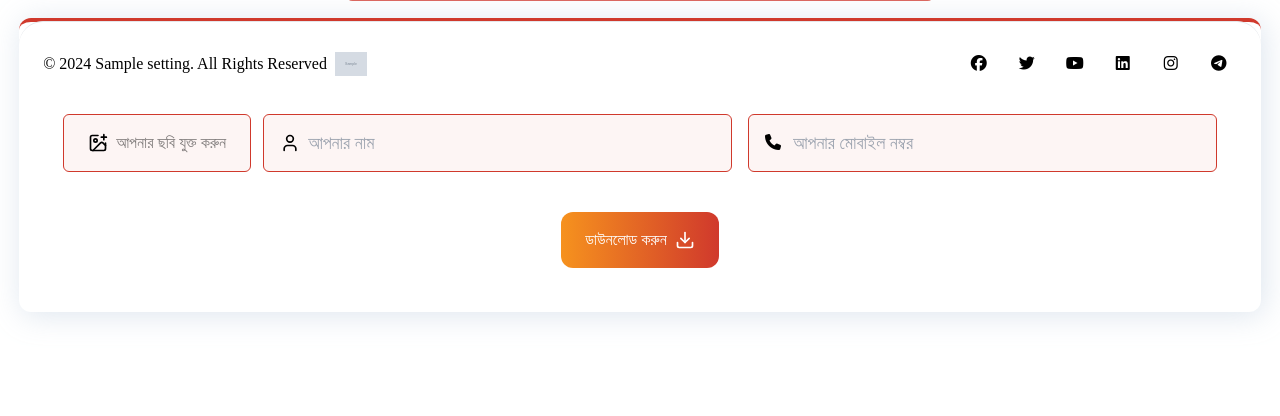
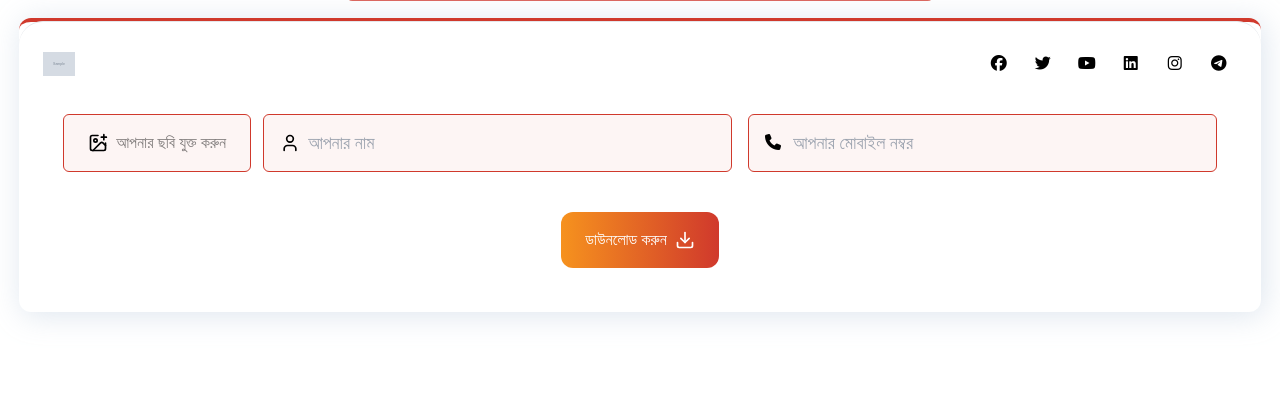
Before and after one commit to Azizul-Islam/frame, a Laravel app: page / in a window 1280 px wide. Shown: the part 694-1110 px from the top of the page. Run offline with Laravel 10, Linux system fonts and the light colour scheme; tables that the repository leaves empty hold one stand-in row (values such as "Sample post"); grey boxes marked "Sample" are stand-in pictures; some libraries are stand-ins or nearby versions; some web fonts are replaced.

Commit message:
some setting changes

```diff
--- a/app/Http/Controllers/CampaignController.php
+++ b/app/Http/Controllers/CampaignController.php
@@ -91,7 +91,7 @@ class CampaignController extends Controller
             'instruction_bn' => 'required|string',
             'description_en' => 'required|string',
             'description_bn' => 'required|string',
-            'frame_one'          => 'required|mimes:jpeg,jpg,png',
+            'frame_one'          => 'nullable|mimes:jpeg,jpg,png',
             'frame_two'         => 'nullable|mimes:jpeg,jpg,png'
         ]);
         //if request has any frame
--- a/resources/views/welcome.blade.php
+++ b/resources/views/welcome.blade.php
@@ -262,11 +262,13 @@
                 <div class="container">
                     <div class="flex items-center justify-between rounded-t-3xl border-t bg-white px-4 py-6 lg:px-6">
                         <div class="flex items-center gap-2">
-                            <p class="sm:max-w-30px">© {{ date('Y') }} <a href="#">{{ $setting->company_name }}</a>. All Rights
-                                Reserved</p><img class="h-6 cursor-pointer object-contain" src="{{ asset('./backend/images/'.$setting->logo) }}"
+                            {{-- <p class="sm:max-w-30px">
+                                © {{ date('Y') }} <a href="#">{{ $setting->company_name }}</a>. All Rights
+                                Reserved</p> --}}
+                                <img class="h-6 cursor-pointer object-contain" src="{{ asset('./backend/images/'.$setting->logo) }}"
                                 alt="logo" loading="lazy">
                         </div>
-                        <div class="ml-7 flex items-center gap-3">
+                        <div class="ml-7 flex items-center gap-2">
                             @if($setting->facebook)
                             <div
                                 class="flex h-9 w-9 cursor-pointer items-center justify-center rounded-full border border-white hover:border-primary hover:bg-primary hover:text-white">
```
